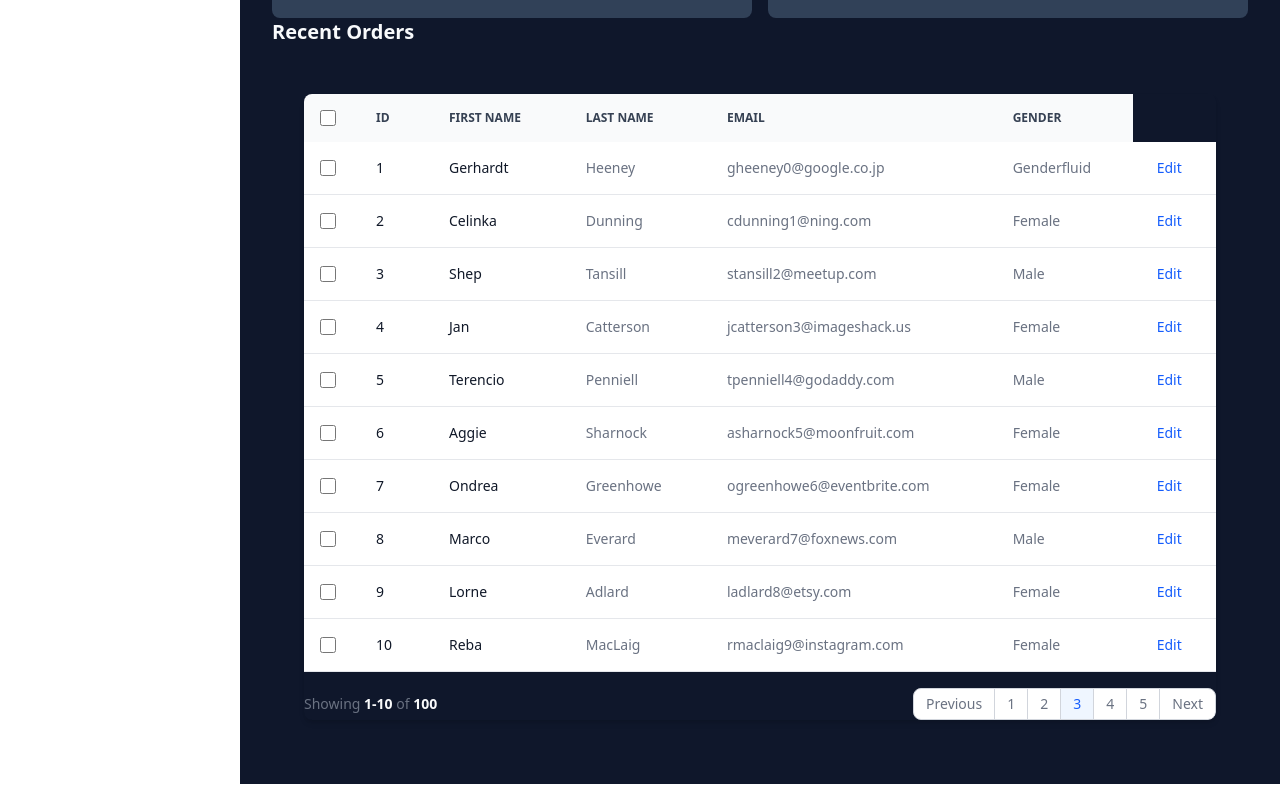
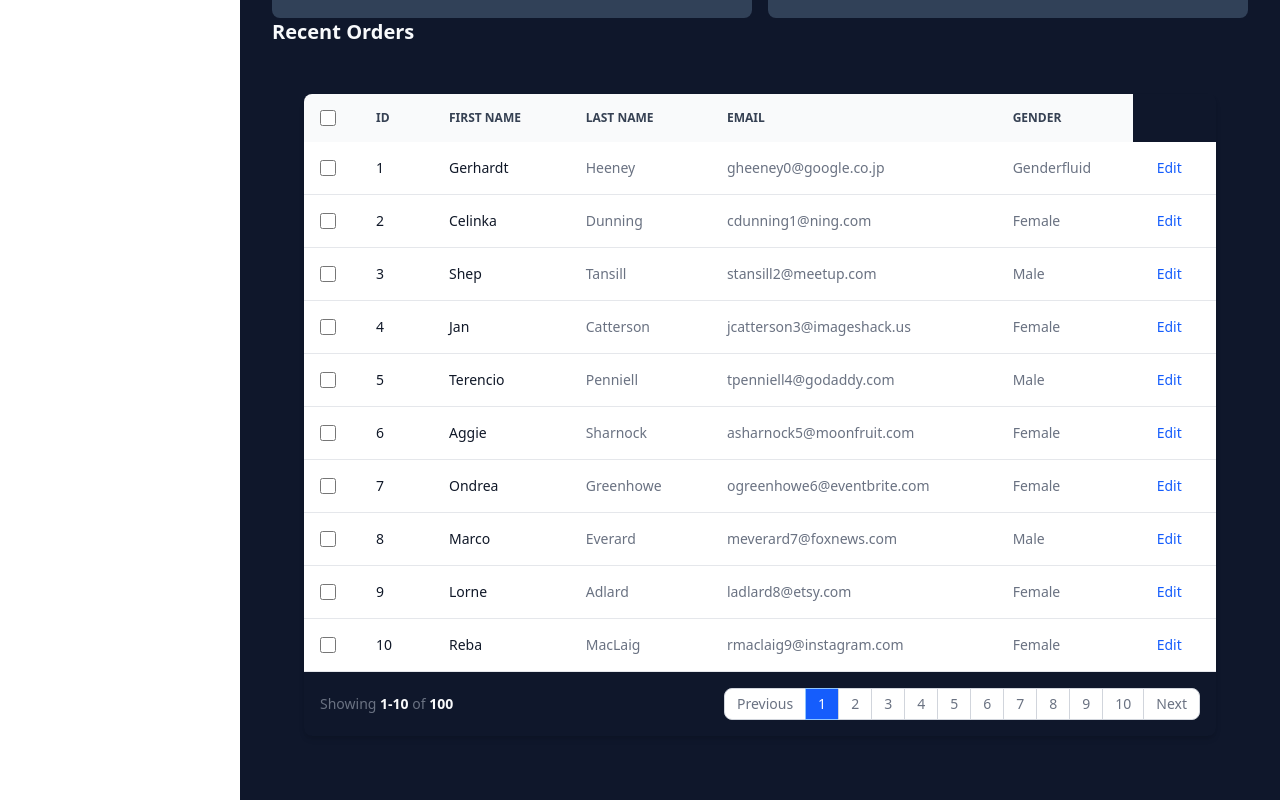
Before and after one commit to Sundze7/multivendor, a Next.js app: page /dashboard in a window 1280 px wide. Shown: the part 1322-2122 px from the top of the page. Built offline with nearby package versions, Linux system fonts and the light colour scheme.

Commit message:
progress

```diff
--- a/src/components/back-office/tables/CustomDataTables.jsx
+++ b/src/components/back-office/tables/CustomDataTables.jsx
@@ -102,7 +102,7 @@ export default function CustomDataTables() {
           </table>
 
           <nav
-            className="flex items-center flex-column flex-wrap md:flex-row justify-between pt-4"
+            className="flex items-center flex-column flex-wrap md:flex-row justify-between p-4"
             aria-label="Table navigation"
           >
             <span className="text-sm font-normal text-gray-500 dark:text-gray-400 mb-4 md:mb-0 block w-full md:inline md:w-auto">
@@ -125,47 +125,27 @@ export default function CustomDataTables() {
                   Previous
                 </button>
               </li>
-              <li>
-                <a
-                  href="#"
-                  className="flex items-center justify-center px-3 h-8 leading-tight text-gray-500 bg-white border border-gray-300 hover:bg-gray-100 hover:text-gray-700 dark:bg-gray-800 dark:border-gray-700 dark:text-gray-400 dark:hover:bg-gray-700 dark:hover:text-white"
-                >
-                  1
-                </a>
-              </li>
-              <li>
-                <a
-                  href="#"
-                  className="flex items-center justify-center px-3 h-8 leading-tight text-gray-500 bg-white border border-gray-300 hover:bg-gray-100 hover:text-gray-700 dark:bg-gray-800 dark:border-gray-700 dark:text-gray-400 dark:hover:bg-gray-700 dark:hover:text-white"
-                >
-                  2
-                </a>
-              </li>
-              <li>
-                <a
-                  href="#"
-                  aria-current="page"
-                  className="flex items-center justify-center px-3 h-8 text-blue-600 border border-gray-300 bg-blue-50 hover:bg-blue-100 hover:text-blue-700 dark:border-gray-700 dark:bg-gray-700 dark:text-white"
-                >
-                  3
-                </a>
-              </li>
-              <li>
-                <a
-                  href="#"
-                  className="flex items-center justify-center px-3 h-8 leading-tight text-gray-500 bg-white border border-gray-300 hover:bg-gray-100 hover:text-gray-700 dark:bg-gray-800 dark:border-gray-700 dark:text-gray-400 dark:hover:bg-gray-700 dark:hover:text-white"
-                >
-                  4
-                </a>
-              </li>
-              <li>
-                <a
-                  href="#"
-                  className="flex items-center justify-center px-3 h-8 leading-tight text-gray-500 bg-white border border-gray-300 hover:bg-gray-100 hover:text-gray-700 dark:bg-gray-800 dark:border-gray-700 dark:text-gray-400 dark:hover:bg-gray-700 dark:hover:text-white"
-                >
-                  5
-                </a>
-              </li>
+              {
+                // Array.from take an iterable and a map fxn: the underscore in a map fxn means we are not iterested in the first item, so we drop it
+                Array.from({ length: totalPages }, (_, index) => {
+                  return (
+                    <li key={index}>
+                      <button
+                        onClick={() => setCurrentPage(index + 1)}
+                        disabled={currentPage == index + 1}
+                        className={
+                          currentPage == index + 1
+                            ? "flex items-center justify-center px-3 h-8 leading-tight text-white bg-blue-600 border border-blue-300 hover:bg-gray-100 hover:text-white dark:bg-gray-800 dark:border-gray-700 dark:text-gray-400 dark:hover:bg-gray-700 dark:hover:text-white"
+                            : "flex items-center justify-center px-3 h-8 leading-tight text-gray-500 bg-white border border-gray-300 hover:bg-gray-100 hover:text-gray-700 dark:bg-gray-800 dark:border-gray-700 dark:text-gray-400 dark:hover:bg-gray-700 dark:hover:text-white"
+                        }
+                      >
+                        {index + 1}
+                      </button>
+                    </li>
+                  );
+                })
+              }
+
               <li>
                 <button
                   onClick={() => setCurrentPage(currentPage + 1)}
```
